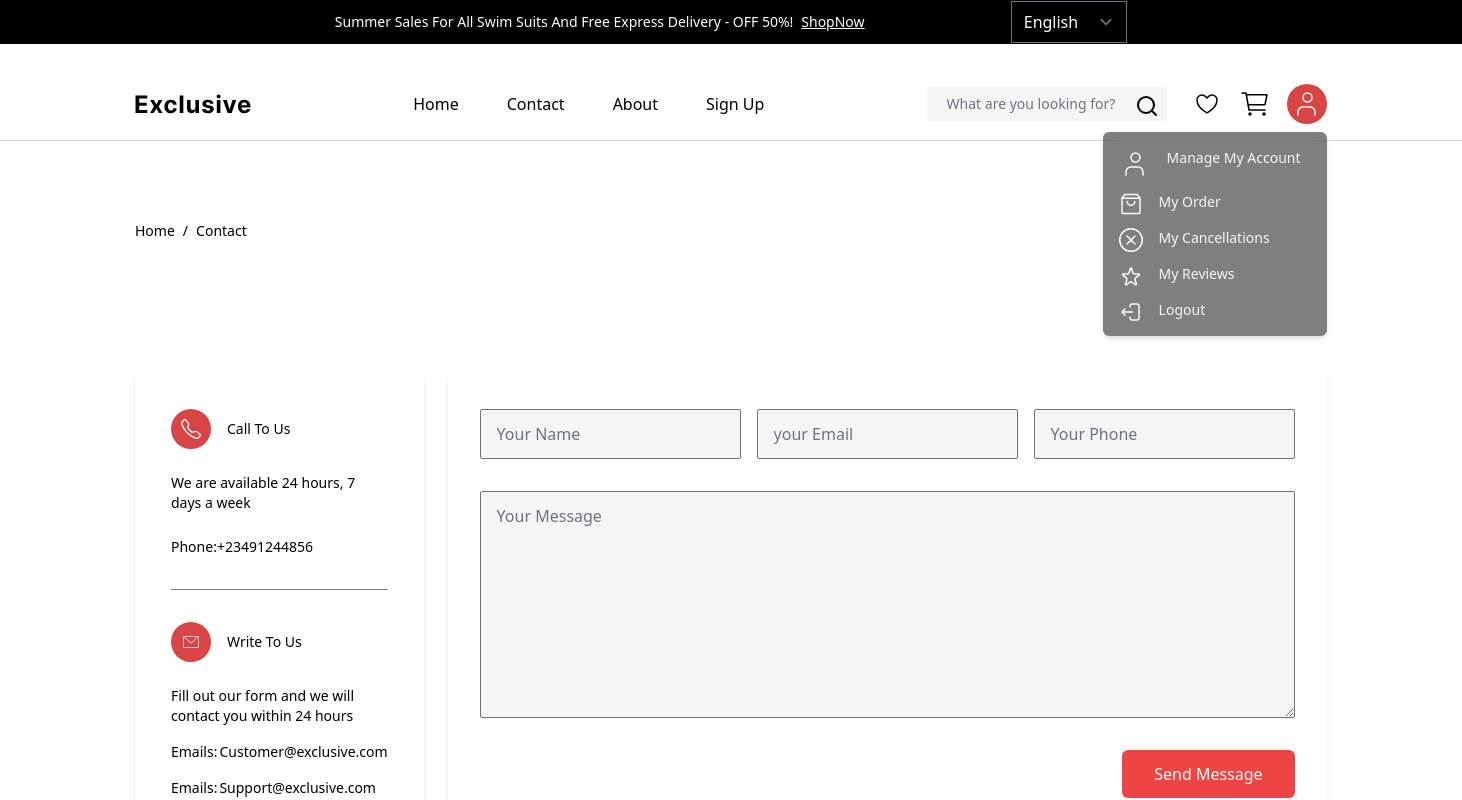
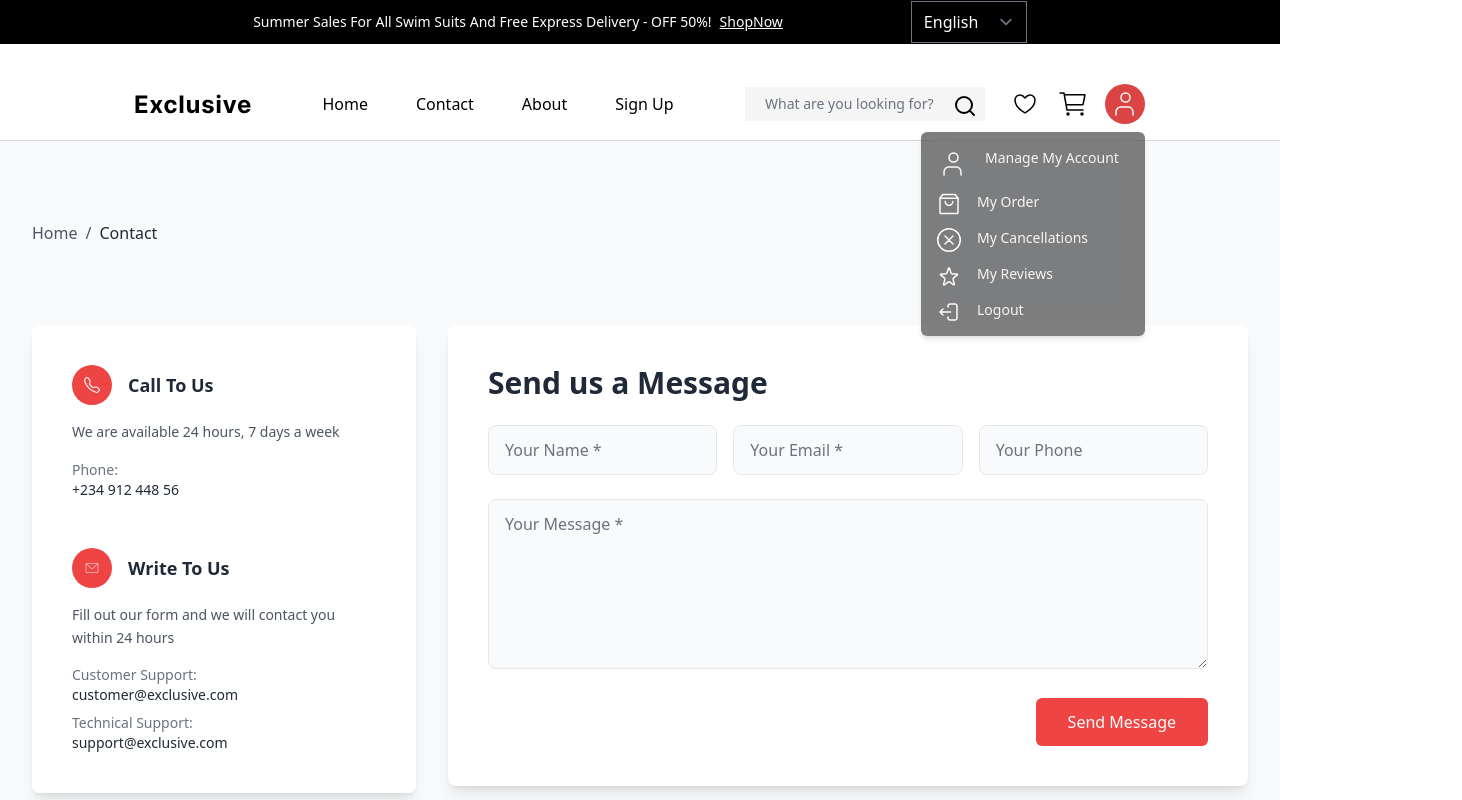
Before and after one commit to Awointa/e-commerce-store, a Next.js app: page /contact in a window 1280 px wide. Shown: the top 800 px of the page, 1462 px wide, since content can reach past the window. Built offline with nearby package versions, Linux system fonts and the light colour scheme; a web font is replaced by a local one.

Commit message:
feat(style): improve contact page

```diff
--- a/src/app/contact/page.tsx
+++ b/src/app/contact/page.tsx
@@ -4,79 +4,146 @@ import PrimaryButton from "../components/ui/Button";
 
 const page = () => {
 	return (
-		<div className="mt-20 mx-[135px] mb-36">
-			<ul className="flex gap-2">
-				<li>Home</li>
+		<div className="min-h-screen bg-gray-50 py-6 md:py-12 lg:py-20">
+			<div className="container mx-auto px-4 sm:px-6 lg:px-8 max-w-7xl">
+				{/* Breadcrumb */}
+				<nav className="mb-8 md:mb-16 lg:mb-20">
+					<ul className="flex items-center gap-2 text-sm md:text-base text-gray-600">
+						<li className="hover:text-gray-800 transition-colors cursor-pointer">Home</li>
 						<li>/</li>
-				<li>Contact</li>
+						<li className="text-gray-800 font-medium">Contact</li>
 					</ul>
+				</nav>
 
-			<div className="flex gap-6 mt-32">
-				<div className="px-9 py-10 shadow-md rounded-sm">
-					<div className="flex flex-col gap-6 border-b-0.5 border-ash-smoke ">
-						<div className="flex items-center gap-4">
-							<span className="flex justify-center items-center rounded-full w-10 h-10 bg-gino-red">
-								<BsTelephone className="text-white w-5 h-5" />
+				{/* Main Content */}
+				<div className="grid grid-cols-1 lg:grid-cols-3 gap-6 lg:gap-8">
+					{/* Contact Information Card */}
+					<div className="lg:col-span-1">
+						<div className="bg-white p-6 md:p-8 lg:p-10 shadow-lg rounded-lg h-fit">
+							{/* Call To Us Section */}
+							<div className="border-b border-gray-200 pb-6 mb-6">
+								<div className="flex items-center gap-4 mb-4">
+									<span className="flex justify-center items-center rounded-full w-10 h-10 bg-red-500">
+										<BsTelephone className="text-white w-4 h-4" />
 									</span>
-							<p>Call To Us</p>
+									<h3 className="text-lg font-semibold text-gray-800">Call To Us</h3>
 								</div>
-						<p>We are available 24 hours, 7 days a week</p>
-						<div className="mb-8">
-							<span>Phone:</span>
-							<span>+23491244856</span>
+								<p className="text-gray-600 mb-4 leading-relaxed">
+									We are available 24 hours, 7 days a week
+								</p>
+								<div className="space-y-1">
+									<p className="text-sm text-gray-500">Phone:</p>
+									<a
+										href="tel:+23491244856"
+										className="text-gray-800 font-medium hover:text-red-500 transition-colors"
+									>
+										+234 912 448 56
+									</a>
 								</div>
 							</div>
 
-					<div className="mt-8">
-						<div className="flex flex-col gap-6">
-							<div className="flex items-center gap-4">
-								<span className="flex justify-center items-center rounded-full w-10 h-10 bg-gino-red">
-									<PiEnvelopeSimpleThin className="text-white w-5 h-5" />
+							{/* Write To Us Section */}
+							<div>
+								<div className="flex items-center gap-4 mb-4">
+									<span className="flex justify-center items-center rounded-full w-10 h-10 bg-red-500">
+										<PiEnvelopeSimpleThin className="text-white w-4 h-4" />
 									</span>
-								<p>Write To Us</p>
+									<h3 className="text-lg font-semibold text-gray-800">Write To Us</h3>
 								</div>
 
-							<div className=" flex flex-col gap-4">
-								<p>Fill out our form and we will contact you within 24 hours</p>
-								<div className="flex gap-[2px]">
-									<span>Emails:</span>
-									<span>Customer@exclusive.com</span>
+								<div className="space-y-4">
+									<p className="text-gray-600 leading-relaxed">
+										Fill out our form and we will contact you within 24 hours
+									</p>
+
+									<div className="space-y-2">
+										<div>
+											<span className="text-sm text-gray-500">Customer Support:</span>
+											<a
+												href="mailto:customer@exclusive.com"
+												className="block text-gray-800 font-medium hover:text-red-500 transition-colors"
+											>
+												customer@exclusive.com
+											</a>
 										</div>
-								<div className="flex gap-[2px]">
-									<span>Emails:</span>
-									<span>Support@exclusive.com</span>
+										<div>
+											<span className="text-sm text-gray-500">Technical Support:</span>
+											<a
+												href="mailto:support@exclusive.com"
+												className="block text-gray-800 font-medium hover:text-red-500 transition-colors"
+											>
+												support@exclusive.com
+											</a>
+										</div>
 									</div>
 								</div>
 							</div>
 						</div>
 					</div>
 
-				<div className="flex flex-col items-center gap-8 py-10 px-8 text-ash-smoke shadow-md rounded-sm w-full">
-					<div className="w-full flex gap-4 ">
+					{/* Contact Form */}
+					<div className="lg:col-span-2">
+						<div className="bg-white p-6 md:p-8 lg:p-10 shadow-lg rounded-lg">
+							<h2 className="text-2xl md:text-3xl font-bold text-gray-800 mb-6 text-center lg:text-left">
+								Send us a Message
+							</h2>
+
+							<form className="space-y-6">
+								{/* Input Fields */}
+								<div className="grid grid-cols-1 sm:grid-cols-2 lg:grid-cols-3 gap-4">
+									<div>
+										<label className="sr-only" htmlFor="name">Your Name</label>
 										<input
+											id="name"
 											type="text"
-							placeholder="Your Name"
-							className="bg-white-smoke py-3 pl-4 flex-grow rounded-sm"
-						/>
-						<input
-							type="email"
-							placeholder="your Email"
-							className="bg-white-smoke py-3 pl-4 flex-grow rounded-sm"
-						/>
-						<input
-							type="text"
-							placeholder="Your Phone"
-							className="bg-white-smoke py-3 pl-4 flex-grow rounded-sm"
+											placeholder="Your Name *"
+											className="w-full bg-gray-50 border border-gray-200 py-3 px-4 rounded-lg focus:outline-none focus:ring-2 focus:ring-red-500 focus:border-transparent transition-all"
+											required
 										/>
 									</div>
+									<div>
+										<label className="sr-only" htmlFor="email">Your Email</label>
+										<input
+											id="email"
+											type="email"
+											placeholder="Your Email *"
+											className="w-full bg-gray-50 border border-gray-200 py-3 px-4 rounded-lg focus:outline-none focus:ring-2 focus:ring-red-500 focus:border-transparent transition-all"
+											required
+										/>
+									</div>
+									<div className="sm:col-span-2 lg:col-span-1">
+										<label className="sr-only" htmlFor="phone">Your Phone</label>
+										<input
+											id="phone"
+											type="tel"
+											placeholder="Your Phone"
+											className="w-full bg-gray-50 border border-gray-200 py-3 px-4 rounded-lg focus:outline-none focus:ring-2 focus:ring-red-500 focus:border-transparent transition-all"
+										/>
+									</div>
+								</div>
 
+								{/* Message Textarea */}
+								<div>
+									<label className="sr-only" htmlFor="message">Your Message</label>
 									<textarea
-						placeholder="Your Message"
-						className="bg-white-smoke pt-3 pl-4 text-ash-smoke w-full h-full rounded-sm"
+										id="message"
+										placeholder="Your Message *"
+										rows={6}
+										className="w-full bg-gray-50 border border-gray-200 py-3 px-4 rounded-lg focus:outline-none focus:ring-2 focus:ring-red-500 focus:border-transparent transition-all resize-vertical min-h-[120px]"
+										required
 									></textarea>
+								</div>
 
-					<div className="ml-auto">
-						<PrimaryButton type="" text="Send Message" />
+								{/* Submit Button */}
+								<div className="flex justify-center lg:justify-end">
+									<PrimaryButton
+										type="default"
+										text="Send Message"
+										className="w-full sm:w-auto px-8 py-3"
+									/>
+								</div>
+							</form>
+						</div>
 					</div>
 				</div>
 			</div>
```
Lines whose indentation alone changed are shown as unchanged.
